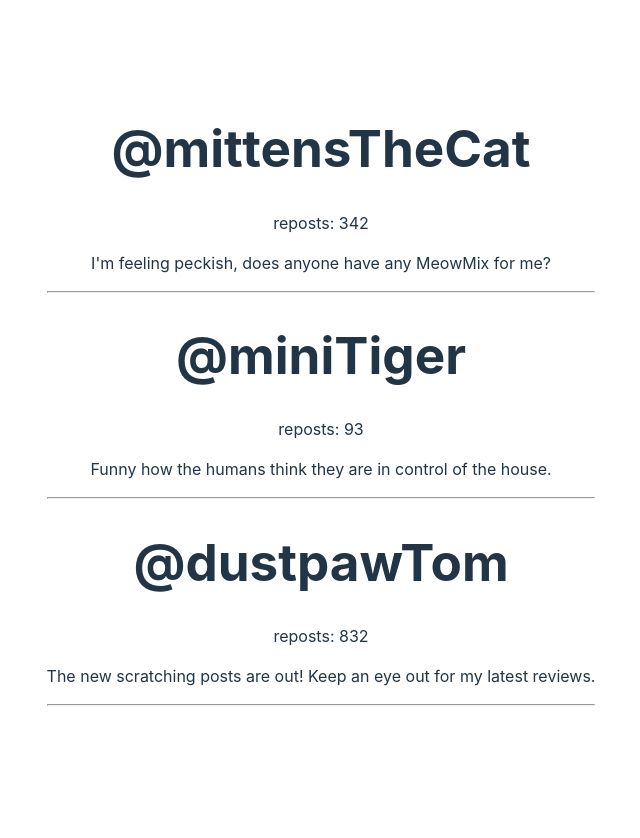
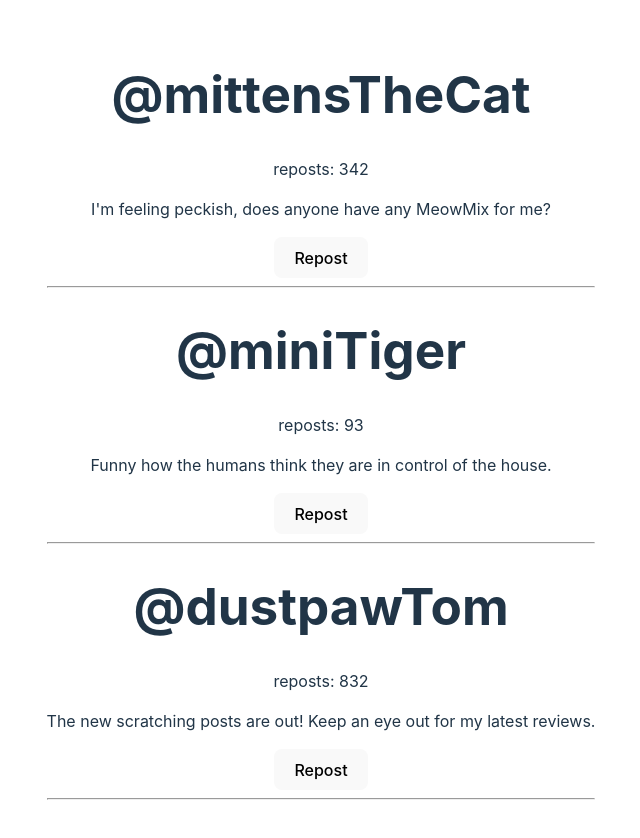
Before and after one commit to MichaelaArteberry/newsfeed, a React (Vite) app: page / in a window 1280 px wide. Shown: the whole page, without its empty margins (319-959 px from the left). Before the commit the page ends 800 px from the top, so only its background shows below. Built offline with nearby package versions, Linux system fonts and the light colour scheme.

Commit message:
event handler for repost button with alert message added

```diff
--- a/src/NewsfeedItem.jsx
+++ b/src/NewsfeedItem.jsx
@@ -1,15 +1,22 @@
 import React from "react";
 
 
-const NewsfeedItem = ({ message }) => (
+const NewsfeedItem = ({ message }) => {
+
+  const RepostButtonClick = (message) => {
+      alert(`You reposted a message by ${message.username}`)
+  }
+
+  return(
   <div className="newsfeed-item">
-    <h1>@{ message.username }</h1>
-    <span>reposts: { message.reposts }</span>
-    <p>
+      <h1>@{message.username}</h1>
+      <span>reposts: {message.reposts}</span>
+      <p>
       { message.text }
-    </p>
-    <hr></hr>
-  </div>
-)
+      </p>
+      <button onClick={() => RepostButtonClick(message)}> Repost </button>
+      <hr></hr>
+  </div>)
+}
 
 export default NewsfeedItem;
```
